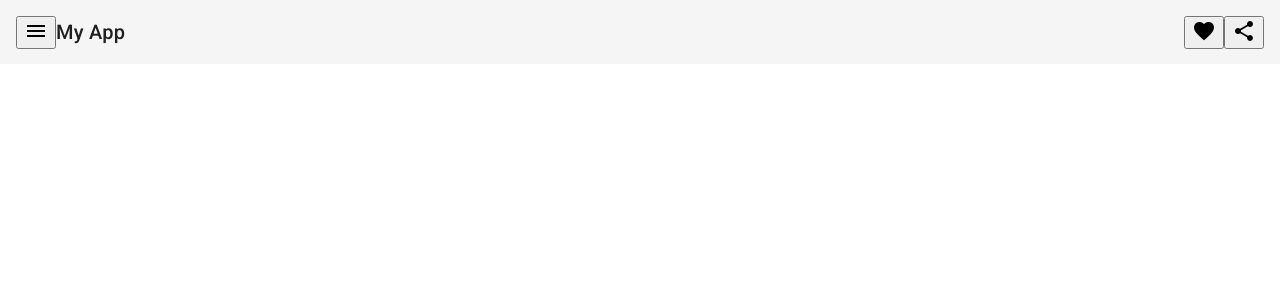
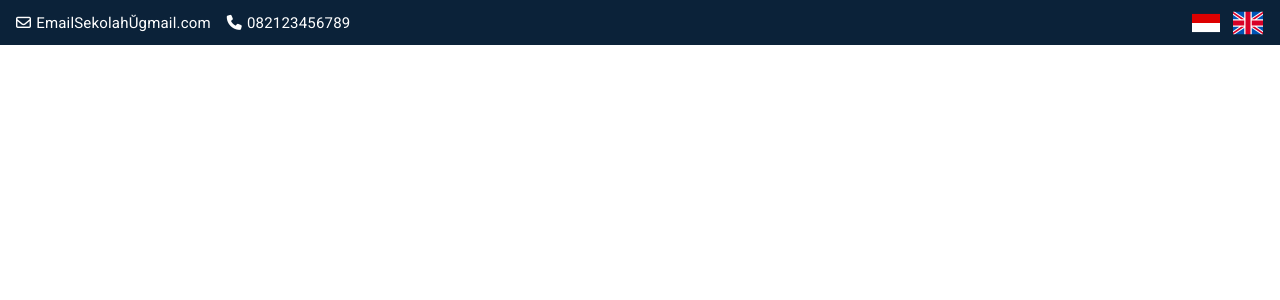
Before and after one commit to aliyyulmanbinus/Dukuh-Academy, an Angular app: page / in a window 1280 px wide. Shown: the top 300 px of the page. Built offline with nearby package versions, Linux system fonts and the light colour scheme.

Commit message:
add new asset

```diff
--- a/src/app/components/class-online/header/header.component.html
+++ b/src/app/components/class-online/header/header.component.html
@@ -1,13 +1,13 @@
-<mat-toolbar>
-  <button matIconButton class="example-icon" aria-label="Example icon-button with menu icon">
-    <mat-icon>menu</mat-icon>
-  </button>
-  <span>My App</span>
-  <span class="example-spacer"></span>
-  <button matIconButton class="example-icon favorite-icon" aria-label="Example icon-button with heart icon">
-    <mat-icon>favorite</mat-icon>
-  </button>
-  <button matIconButton class="example-icon" aria-label="Example icon-button with share icon">
-    <mat-icon>share</mat-icon>
-  </button>
+<mat-toolbar class="tiny-information-section">
+  <span class="section-email">
+    <i class="fa-regular fa-envelope"></i>EmailSekolah&#364;gmail.com
+  </span>
+  <span class="section-phone">
+    <i class="fa-solid fa-phone"></i> 082123456789
+  </span>
+  <span class="spacer"></span>
+  <div class="information-flag">
+    <img src="assets/images/indonesia.png" alt="indonesian flag" class="flag indonesian-flag"/>
+    <img src="assets/images/united-kingdom.png" alt="british flag" class="flag british-flag"/>
+  </div>
 </mat-toolbar>
```
Also changed, not shown: src/assets/images/indonesia.png (added), src/assets/images/united-kingdom.png (added).
